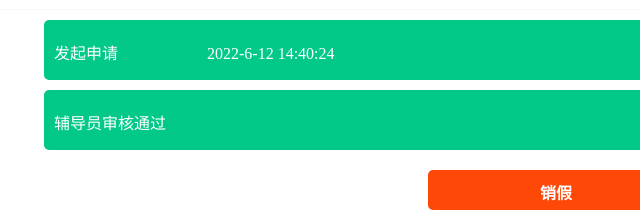
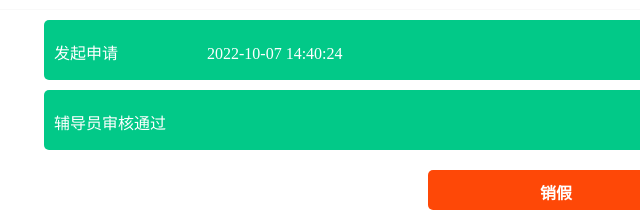
Before and after one commit to 1TWT/1TWT.github.i, a plain HTML site: page index.html in a window 1280 px wide. Shown: the part 646-861 px from the top of the page, 84-724 px from the left. Drawn offline with Linux system fonts and the light colour scheme.

Commit message:
Update index.html

```diff
--- a/index.html
+++ b/index.html
@@ -112,7 +112,7 @@
 <div style="background-color: rgba(2,201,136,1);
     width: 80%;height: 60px;border-radius: 5px;margin: 10px auto 0;">
     <span style="position: relative;left: 10px;top:20px;color: white;">发起申请</span>
-    <span style="position: relative;left:95px;top:20px;color: white;">2022-6-12 14:40:24</span></div>
+    <span style="position: relative;left:95px;top:20px;color: white;">2022-10-07 14:40:24</span></div>
 
 <div style="height: 40px;position: relative;top: 50px"></div>
 <div style="background-color: rgba(2,201,136,1);
```
